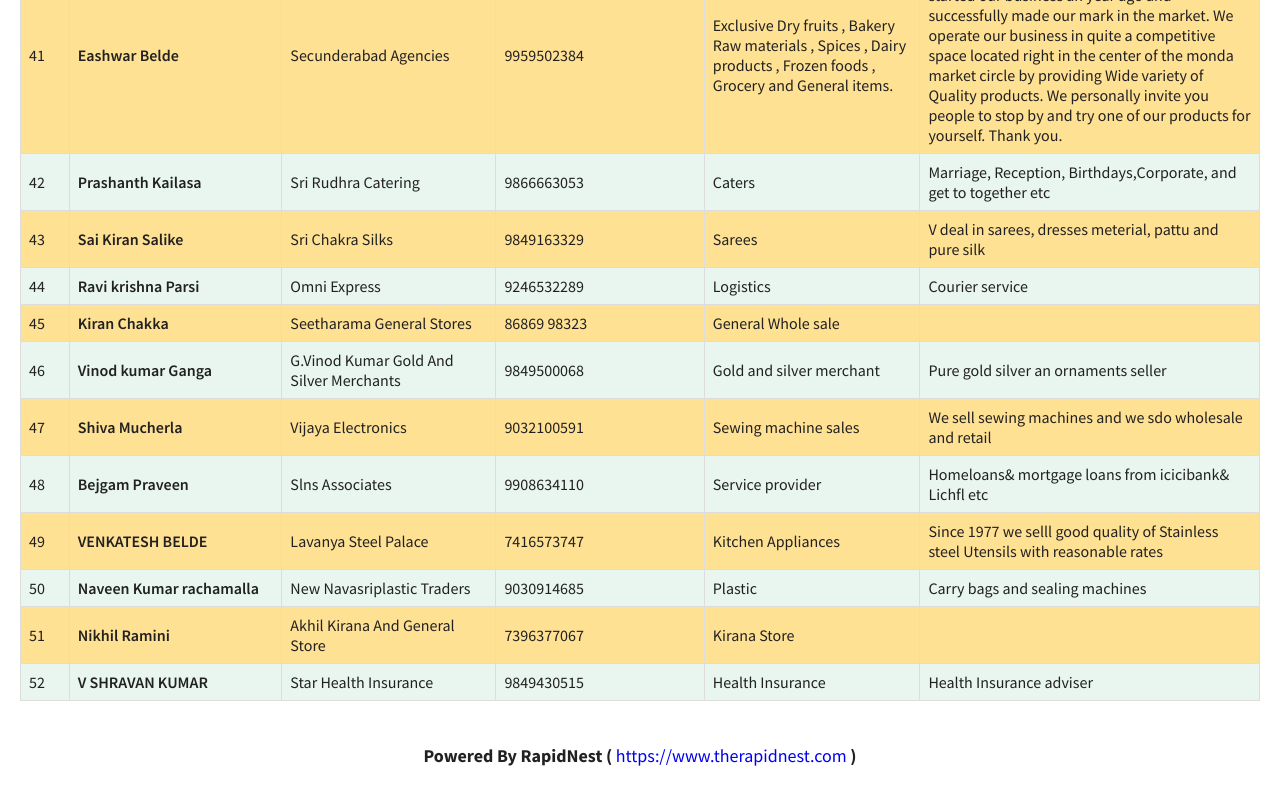
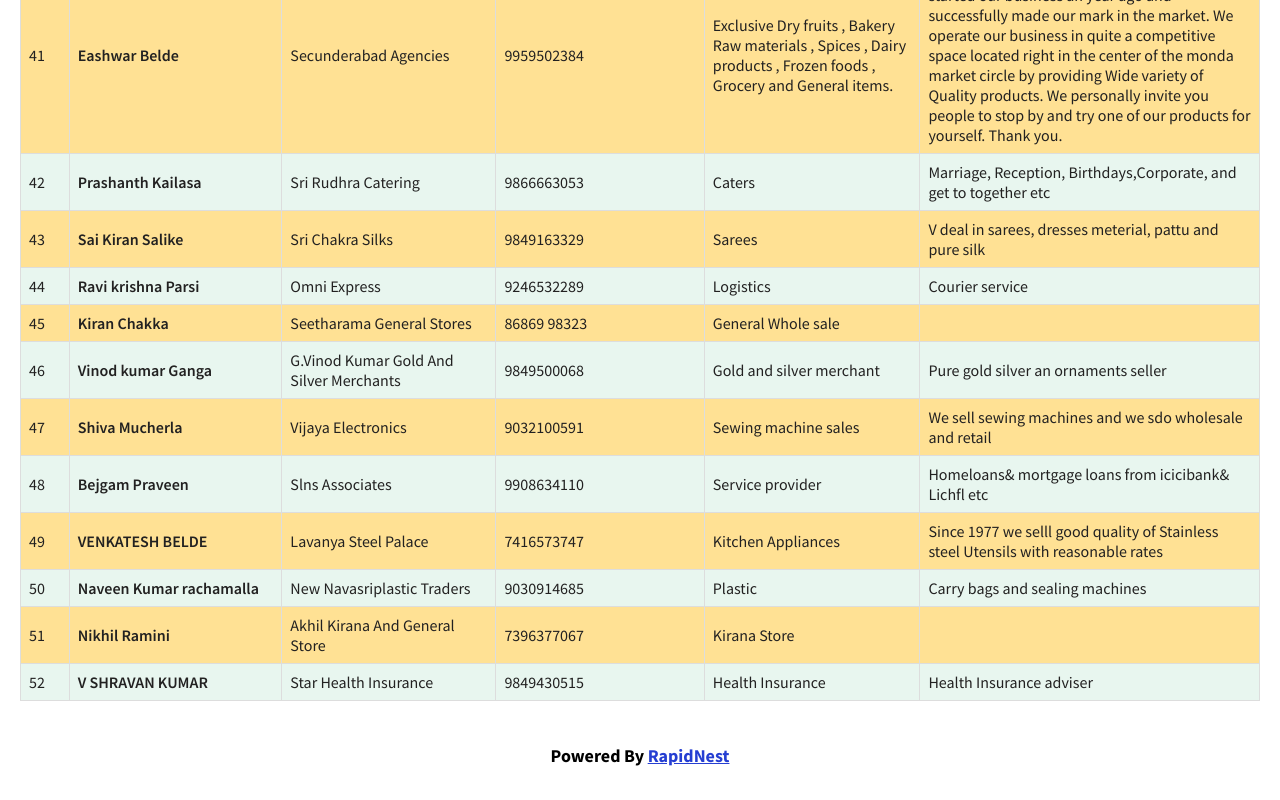
Before and after one commit to irshad/sixth-sense, a Svelte app: page / in a window 1280 px wide. Shown: the part 2708-3508 px from the top of the page. Built offline with nearby package versions, Linux system fonts and the light colour scheme.

Commit message:
Footer change

```diff
--- a/src/components/Footer.svelte
+++ b/src/components/Footer.svelte
@@ -4,7 +4,7 @@
 
 <div class="footer">
     <p>
-        Powered By RapidNest ( <a href="https://www.therapidnest.com" target="_blank">https://www.therapidnest.com</a> )
+        Powered By <a href="https://www.therapidnest.com" target="_blank">RapidNest </a>
     </p>
 </div>
 
@@ -17,11 +17,11 @@
     p {
         font-size: 18px;
         font-weight: 700;
+        color: #000;
     }
 
     a {
-        text-decoration: none;
-        font-weight: 400;
+        color: #253ed2;
     }
 
     a:hover {
```
